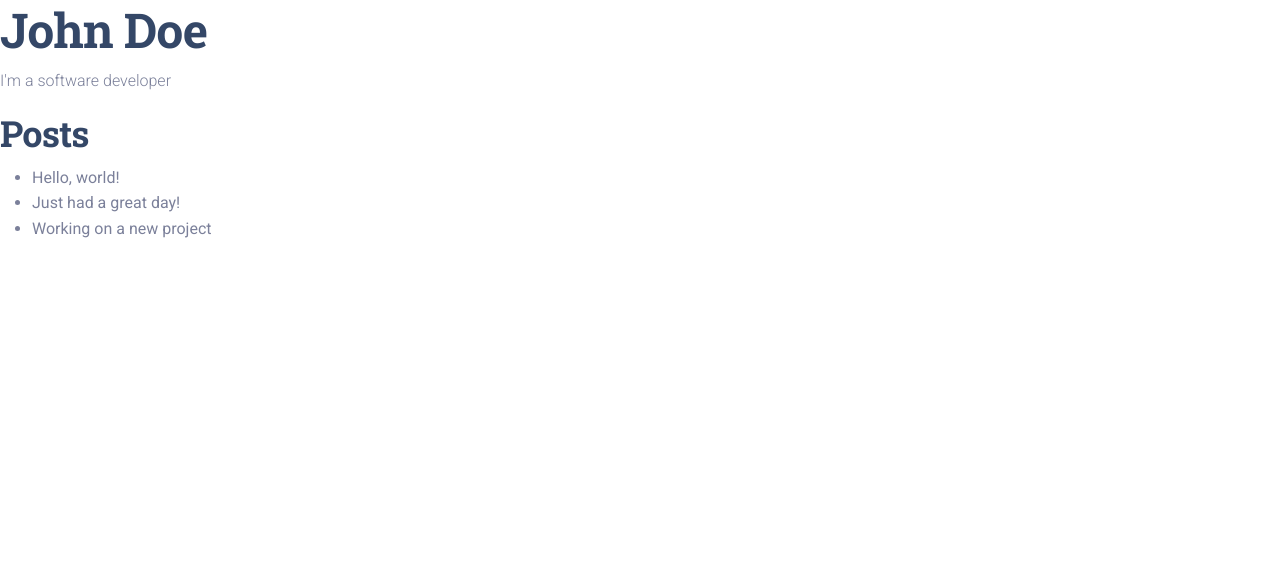
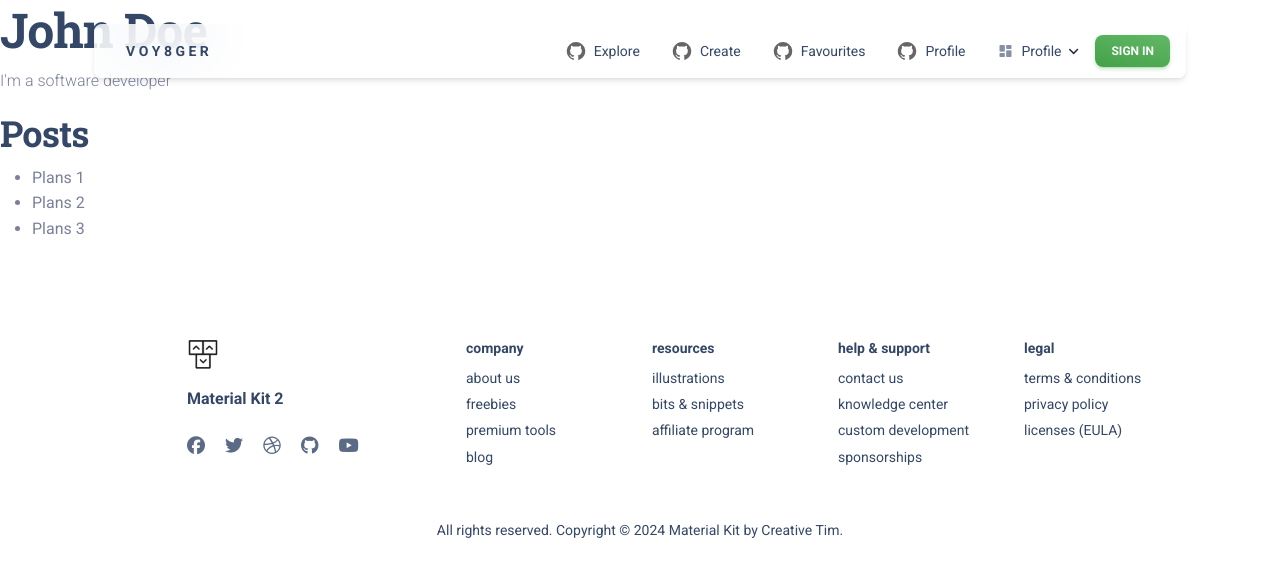
Before and after one commit to BT3103AppDev1/l1-final-term-project-l1-final-project-team13-voy8ger, a Vue app: page /prfle in a window 1280 px wide. Shown: the top 576 px of the page. Built offline with nearby package versions, Linux system fonts and the light colour scheme; what @meforma/vue-toaster would draw is missing.

Commit message:
setup prfle

```diff
--- a/src/views/Profile.vue
+++ b/src/views/Profile.vue
@@ -1,4 +1,11 @@
 <template>
+  <div class="container position-sticky z-index-sticky top-0">
+    <div class="row">
+      <div class="col-12">
+        <NavbarDefault :sticky="true" />
+      </div>
+    </div>
+  </div>
   <div class="profile">
     <h1>{{ user.name }}</h1>
     <p>{{ user.bio }}</p>
@@ -11,20 +18,26 @@
       </ul>
     </div>
   </div>
+  <DefaultFooter />
 </template>
+
+<script setup>
+import NavbarDefault from "../components/NavbarDefault.vue";
+import DefaultFooter from "../components/FooterDefault.vue";
+</script>
 
 <script>
 export default {
-    name: "Profile",
-    data() {
+  name: "Profile",
+  data() {
     return {
       user: {
         name: "John Doe",
         bio: "I'm a software developer",
         posts: [
-          { id: 1, content: "Hello, world!" },
-          { id: 2, content: "Just had a great day!" },
-          { id: 3, content: "Working on a new project" },
+          { id: 1, content: "Plans 1" },
+          { id: 2, content: "Plans 2" },
+          { id: 3, content: "Plans 3" },
         ],
       },
     };
```
